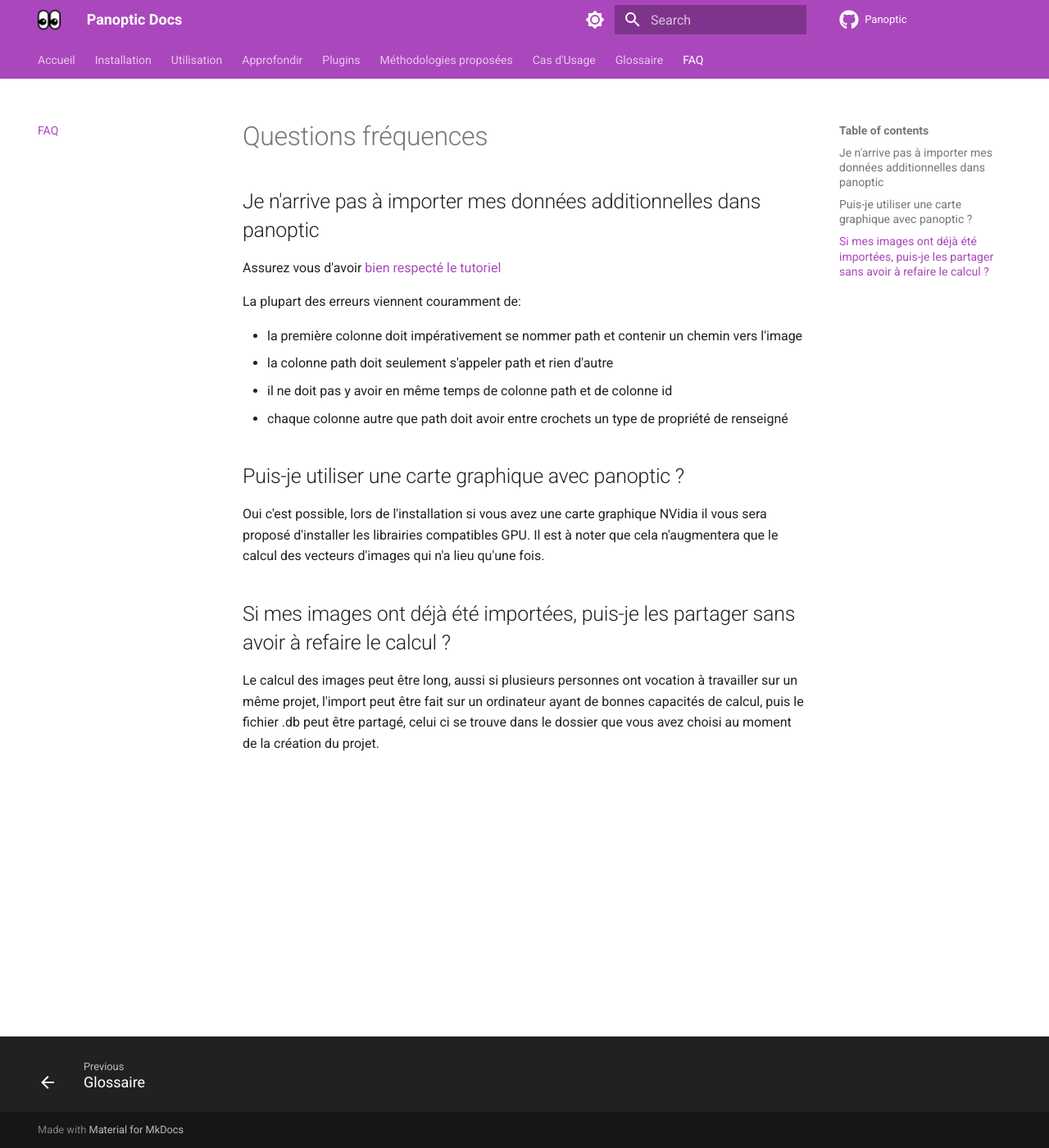
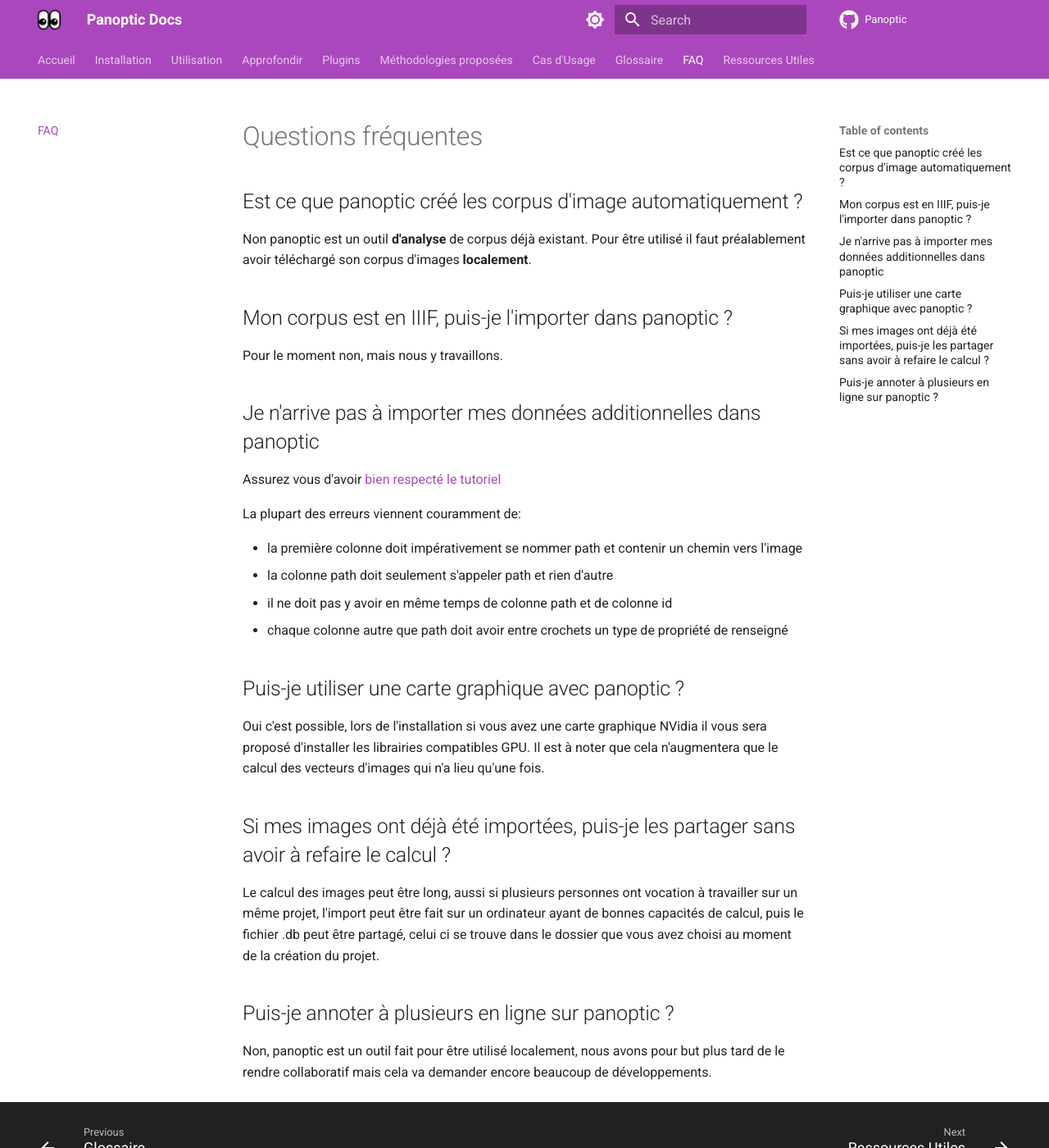
Before and after one commit to PanopticOrg/panopticorg.github.io, an MkDocs documentation site: the page built from docs/faq.md, in a window 1280 px wide and 1400 px high. Shown: the whole window at 82% size. Built offline with MkDocs 1.6.1 and Material for MkDocs 9.7.7, drawn with Linux system fonts in a browser that asks for light colours; comment, search, counter and statistics services are not loaded.

Commit message:
faq + advanced

```diff
--- a/docs/advanced/import.md
+++ b/docs/advanced/import.md
@@ -0,0 +1,27 @@
+# Import des images et similarité
+
+Tous les outils de similarité de panoptic se reposent sur une première étape ayant lieu lors de l'import des images: **la vectorisation.**
+
+Ce processus consiste à utiliser un modèle de Deep Learning, en l'occurence [le modèle open source OpenAI - CLIP](https://huggingface.co/openai/clip-vit-base-patch32) pour transformer les images en **embedding** (ou plongement en français).
+
+Ces embeddings vont permettre de comparer facilement les images entre elles, non seulement en fonction de leur ressemblance visuelle, mais également en fonction de ce qu'elles représentent.
+
+## Exemple illustré
+
+Concrètement les embeddings sont des listes de chiffres, le nombre de chiffres pourra varier en fonction du modèle utilisé mais par exemple pour CLIP les images sont transformés en listes de 512 chiffres. Ces derniers représentent des caractéristiques visuelles et / ou sémantiques des images, mais sont durs à interpréter si l'on regarder uniquement les chiffres.
+
+Voici un exemple fictif et extrêmement simplifié d'embeddings de seulement 3 chiffres que l'on pourrait obtenir pour les images suivantes:
+
+![Alt text](../images/advanced_import1.png)
+
+Les deux vecteurs de chats sont a priori plus proches en valeur. On pourrait alors chercher à interprêter ce que représente chaque valeur pour le modèle, (par exemple le type de museau, la posture, le type d’oreille), mais c’est un champ de recherche à part, et ici nous nous contentons d’utiliser le modèle en partant du principe qu’il a été préalablement bien entrainé et saura convertir nos images en vecteurs de telle sorte qu’il puisse bien identifier les images.
+
+Une fois que le modèle a transformé nos images en vecteurs, on peut se permettre de créer des groupes d’images en fonction de ces caractéristiques (qui ne sont, rappelons le, pas des caractéristiques purement visuelles comme on a pu le voir dans les premières méthodes, mais bien des caractéristiques de ce qui est représenté.)
+
+Ces groupes peuvent être représentés sur un graphique, ce qui implique toutefois de ne garder que deux points par image. Il existe [des méthodes statistiques permettant de calculer ces deux points et ce quel que soit la taille du vecteur d’entrée](https://fr.wikipedia.org/wiki/Analyse_en_composantes_principales) mais ici par souci de simplicité nous nous contenterons de ne conserver que les points correspondant aux museaux et aux oreilles puisqu’ils sont a priori les plus significatifs.
+
+On obtient donc le graphique suivant:
+
+![Alt text](../images/advanced_import2.png)
+
+Ce qui nous permet de constater qu’effectivement on peut visuellement regrouper nos images en groupes, les chats ensemble et le chien à part.
--- a/docs/faq.md
+++ b/docs/faq.md
@@ -1,4 +1,12 @@
-# Questions fréquences
+# Questions fréquentes
+
+## Est ce que panoptic créé les corpus d'image automatiquement ?
+
+Non panoptic est un outil **d'analyse** de corpus déjà existant. Pour être utilisé il faut préalablement avoir téléchargé son corpus d'images **localement**.
+
+## Mon corpus est en IIIF, puis-je l'importer dans panoptic ?
+
+Pour le moment non, mais nous y travaillons.
 
 ## Je n'arrive pas à importer mes données additionnelles dans panoptic
 
@@ -19,3 +27,7 @@
 ## Si mes images ont déjà été importées, puis-je les partager sans avoir à refaire le calcul ?
 
 Le calcul des images peut être long, aussi si plusieurs personnes ont vocation à travailler sur un même projet, l'import peut être fait sur un ordinateur ayant de bonnes capacités de calcul, puis le fichier .db peut être partagé, celui ci se trouve dans le dossier que vous avez choisi au moment de la création du projet.
+
+## Puis-je annoter à plusieurs en ligne sur panoptic ?
+
+Non, panoptic est un outil fait pour être utilisé localement, nous avons pour but plus tard de le rendre collaboratif mais cela va demander encore beaucoup de développements.
--- a/mkdocs.yml
+++ b/mkdocs.yml
@@ -98,6 +98,7 @@
     - Films: usecases/movies.md
   - Glossaire: concepts.md
   - FAQ: faq.md
+  - Ressources Utiles: resources.md
 markdown_extensions:
   - admonition
   - pymdownx.details
```
Also changed, not shown: docs/resources.md (added, +7 -0 lines), docs/start/propsimport.md (+1 -0 lines), docs/images/advanced_import1.png (added), docs/images/advanced_import2.png (added), docs/images/advanced_import3.png (added).
